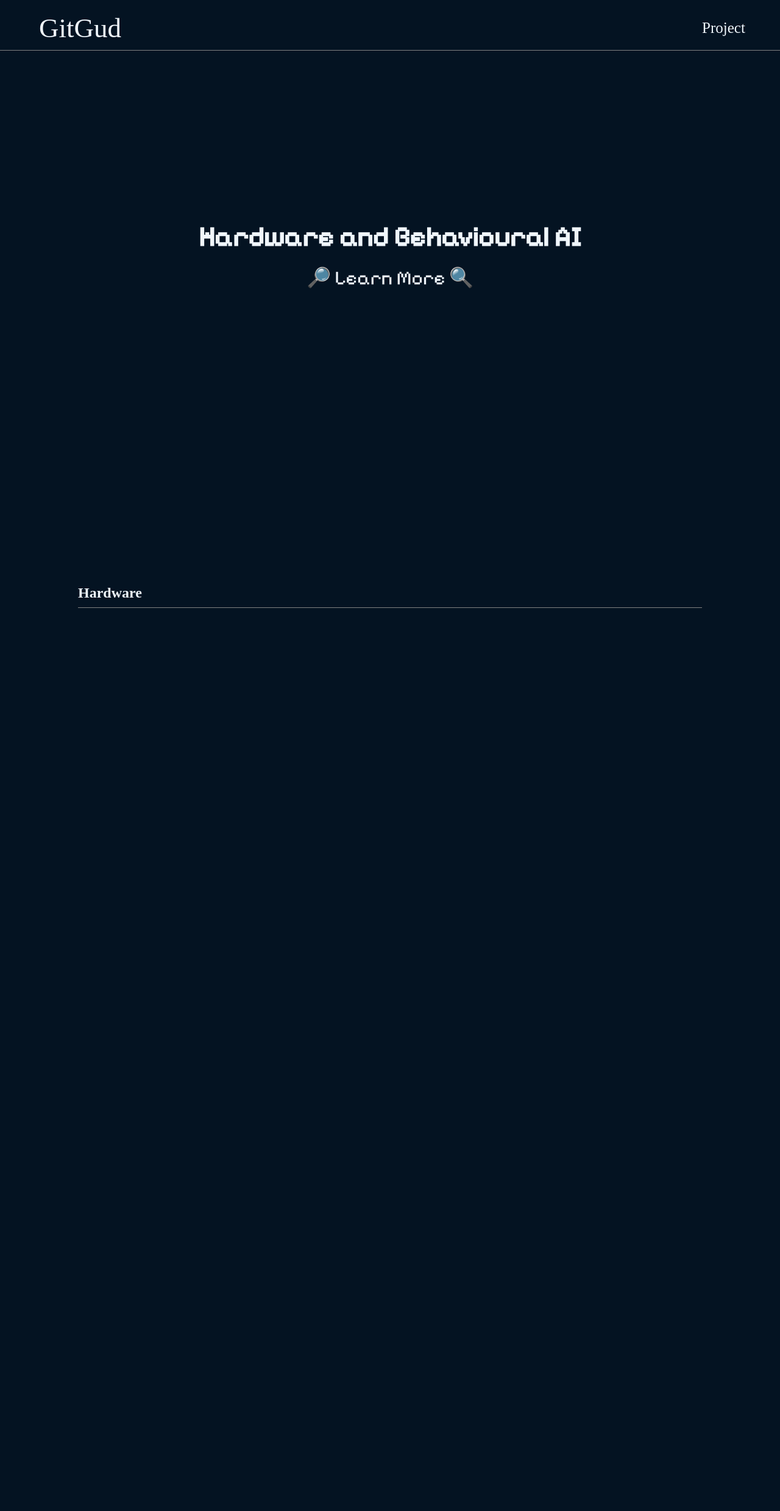
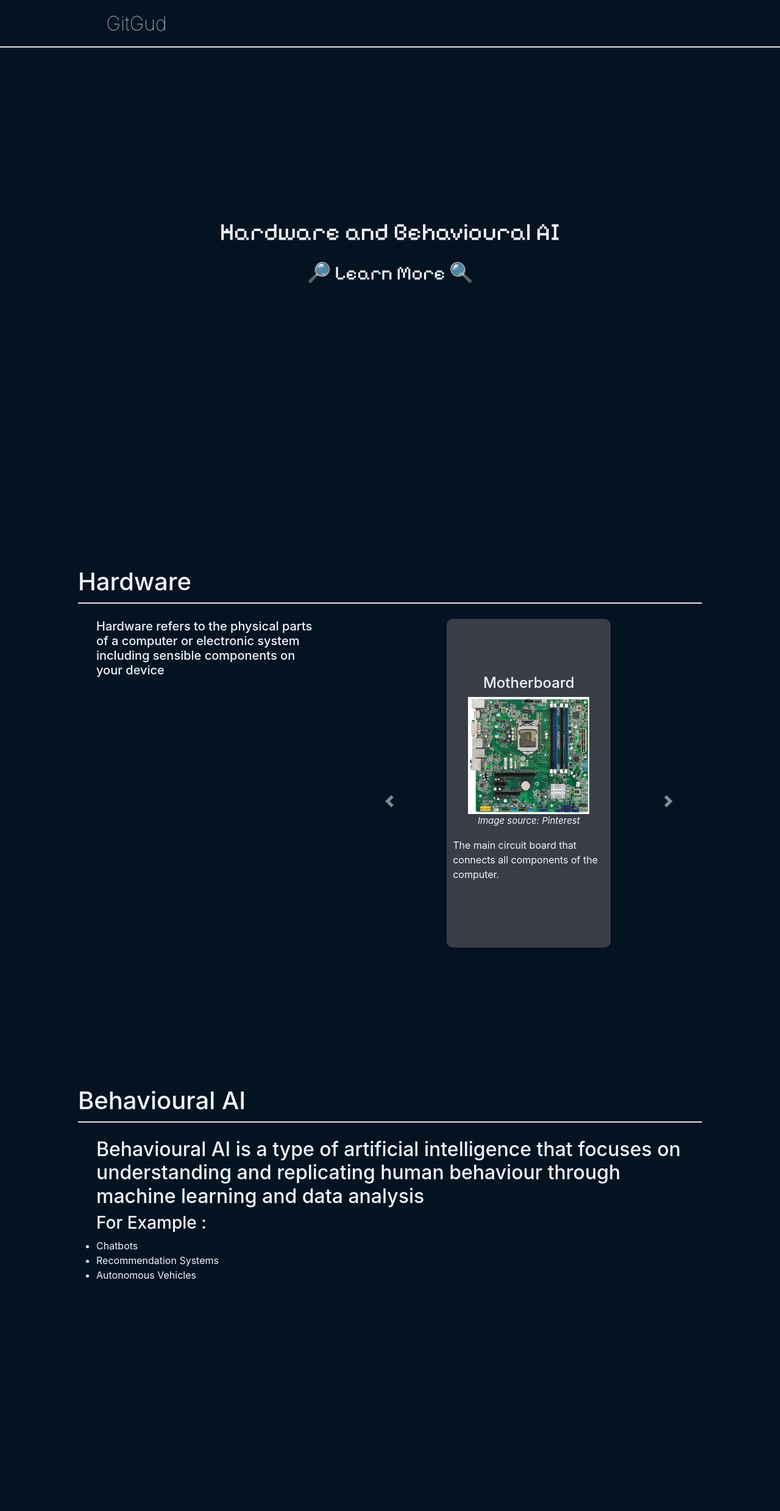
Before and after one commit to bay3m/GitGud-Learning-Web, a Flask app: page / in a window 1280 px wide. Shown: the whole page at 61% size. Before the commit the page ends 997 px from the top, so only its background shows below. Run offline with Flask 3, Linux system fonts and the light colour scheme; some libraries are stand-ins or nearby versions; some web fonts are replaced.

Commit message:
add images, use carousel to display hardware explaination, create route.py for future if want to add more material without needing to manually in html

```diff
--- a/app.py
+++ b/app.py
@@ -1,7 +1,6 @@
-from flask import Flask, render_template, url_for
+from application import create_app
 
-app = Flask(__name__, template_folder="application/templates", static_folder="application/static")
+app = create_app()
 
-@app.route("/")
-def index():
-    return render_template("index.html")
+if __name__ == "__main__":
+    app.run(debug=True)
--- /dev/null
+++ b/application/routes.py
@@ -0,0 +1,38 @@
+from flask import render_template, Blueprint
+
+main = Blueprint("main", __name__)
+
+@main.route("/")
+def index():
+    hardware = [
+        {
+            "name": "Motherboard",
+            "image": "/static/images/Motherboard_img.jpeg",
+            "image_src" : "https://pin.it/5OkX2fCuW",
+            "image_alt" : "Motherboard Image",
+            "description": "The main circuit board that connects all components of the computer."
+        },
+        {
+            "name": "CPU",
+            "image": "/static/images/CPU_img.jpeg",
+            "image_src" : "https://pin.it/5OkX2fCuW",
+            "image_alt" : "CPU Image",
+            "description": "The brain of the computer that performs calculations and executes instructions."
+        },
+        {
+            "name": "RAM",
+            "image": "/static/images/RAM_img.jpeg",
+            "image_src" : "https://pin.it/5OkX2fCuW",
+            "image_alt" : "RAM Image",
+            "description": "Short-term memory where active programs and data are stored for quick access."
+        },
+        {
+            "name": "SSD",
+            "image": "/static/images/SSD_img.jpeg",
+            "image_src" : "https://pin.it/5OkX2fCuW",
+            "image_alt" : "SSD Image",
+            "description": "Fast storage device that holds your operating system, applications, and files."
+        }
+    ]
+
+    return render_template("index.html", hardware=hardware)
--- a/application/static/style.css
+++ b/application/static/style.css
@@ -8,17 +8,13 @@
 *,
 *::before,
 *::after {
-  box-sizing: border-box;
+    box-sizing: border-box;
 }
 
 * {
     margin: 0;
     padding: 0;
     scroll-behavior: smooth;
-}
-
-body {
-    /* overflow-y: hidden; */
 }
 
 a {
@@ -28,6 +24,40 @@ a {
 
 ::-webkit-scrollbar {
     display: none;
+}
+
+.img_source {
+    font-size: 15px;
+    color: var(--color4);
+    font-style: italic;
+}
+
+.img_source_link {
+    color: var(--color4);
+    text-decoration: none;
+}
+
+#carouselExampleIndicators{
+    width: 55%;
+    height: 100%;
+}
+
+.carousel-inner, .carousel-item{
+    height: 100%;
+    width: 100%;
+}
+
+div.carousel_item{
+    width: 50%;
+    height: 90%;
+    background-color: var(--color2);
+    margin: auto;
+    display: flex;
+    flex-direction: column;
+    justify-content: center;
+    align-items: center;
+    border-radius: 10px;
+    padding: 10px;
 }
 
 .img_source {
@@ -53,25 +83,12 @@ a {
 header.header {
     height: fit-content;
     width: 100%;
-    /* display: flex; */
     align-items: center;
     font-size: 30px;
     color: var(--color4);
     margin: 20px 0px 10px;
     color: #f0f6fc;
 }
-
-/* .logo{
-    margin: 0px 20px 0px 20px;
-    display: flex;
-    align-items: center;
-    justify-content: center;
-    height: 60px;
-    width: 60px;
-    border-radius: 50%;
-    background-color: var(--color3);
-    padding-right: ;
-} */
 
 nav.nav_bar {
     height: fit-content;
@@ -101,8 +118,8 @@ nav.nav_bar > h2 > a {
 }
 
 .tooltip {
-  position: relative;
-  display: inline-block;
+    position: relative;
+    display: inline-block;
 }
 
 .tooltip .tooltiptext {
@@ -195,12 +212,8 @@ section.section_2 {
     background-color: #041322;
     color: var(--color4);
     display: flex;
-    /* justify-content: center; */
-    /* align-items: center;
-    text-align: center; */
     display: inline-block;
-    /* padding-top: 30px; */
-    padding-top: 6%;
+    padding-top: 4%;
     padding-left: 10%;
     padding-right: 10%;
 }
@@ -208,18 +221,45 @@ section.section_2 {
 section.section_2 > div.container {
     display: flex;
     column-gap: 20px;
-    margin-top: 100px;
-    /* justify-content: center; */
+    margin-top: 25px;
+    padding-left: 30px;
+    height: 80%;
+}
+div.hardware_content {
+    height: 100%;
+    display: flex;
+    align-items: flex-start;
+    justify-content: space-between;
 }
 
-/* div.section_2_left_div {
-    background-color: red;
+div.hardware_text {
     width: 40%;
-    height: 50vh;
+    padding-right: 20px;
+    display: flex;
+    flex-direction: column;
+    justify-content: center;
+    align-items: flex-start;
+    font-size: 20px;
+    font-weight: lighter;
 }
 
-div.section_2_right_div {
-    background-color: blue;
-    width: 40%;
-    height: 50vh;
-} */
+/* Section 3 ----------------------------------------------------------------------------------------------- */
+
+section.section_3 {
+    width: 100vw;
+    height: 100vh;
+    background-color: #041322;
+    color: var(--color4);
+    display: flex;
+    display: inline-block;
+    padding-top: 8%;
+    padding-left: 10%;
+    padding-right: 10%;
+}
+
+section.section_3 > div.container {
+    display: flex;
+    column-gap: 20px;
+    margin-top: 25px;
+    padding-left: 30px;
+}
--- a/application/templates/base.html
+++ b/application/templates/base.html
@@ -8,9 +8,26 @@
     <link rel="preconnect" href="https://fonts.googleapis.com">
     <link rel="preconnect" href="https://fonts.gstatic.com" crossorigin>
     <link href="https://fonts.googleapis.com/css2?family=BBH+Sans+Bartle&family=Bebas+Neue&family=Bitcount+Prop+Single+Ink:wght@100..900&family=Gupter:wght@400;500;700&family=Instrument+Serif&family=Jacquard+12+Charted&family=Jersey+10&family=Pacifico&family=Pixelify+Sans&family=Poppins:ital,wght@0,100;0,200;0,300;0,400;0,500;0,600;0,700;0,800;0,900;1,100;1,200;1,300;1,400;1,500;1,600;1,700;1,800;1,900&display=swap" rel="stylesheet">
+    <link rel="stylesheet" href="https://cdn.jsdelivr.net/npm/bootstrap@4.0.0/dist/css/bootstrap.min.css" integrity="sha384-Gn5384xqQ1aoWXA+058RXPxPg6fy4IWvTNh0E263XmFcJlSAwiGgFAW/dAiS6JXm" crossorigin="anonymous">
     <title>AI and Behaviourist AI</title>
 </head>
 <body>
     {% block body %}{% endblock %}
+
+    <script src="https://code.jquery.com/jquery-3.2.1.slim.min.js" integrity="sha384-KJ3o2DKtIkvYIK3UENzmM7KCkRr/rE9/Qpg6aAZGJwFDMVNA/GpGFF93hXpG5KkN" crossorigin="anonymous"></script>
+    <script src="https://cdn.jsdelivr.net/npm/popper.js@1.12.9/dist/umd/popper.min.js" integrity="sha384-ApNbgh9B+Y1QKtv3Rn7W3mgPxhU9K/ScQsAP7hUibX39j7fakFPskvXusvfa0b4Q" crossorigin="anonymous"></script>
+    <script src="https://cdn.jsdelivr.net/npm/bootstrap@4.0.0/dist/js/bootstrap.min.js" integrity="sha384-JZR6Spejh4U02d8jOt6vLEHfe/JQGiRRSQQxSfFWpi1MquVdAyjUar5+76PVCmYl" crossorigin="anonymous"></script>
+    <script>
+        const myCarouselEl = document.querySelector('#carouselExampleIndicators');
+        const myCarousel = new bootstrap.Carousel(myCarouselEl, {
+            interval: false,
+            ride: false,
+            pause: true,
+            wrap: true
+        });
+
+        myCarousel.cycle = function() {};
+        // myCarousel.pause();
+    </script>
 </body>
 </html>
--- a/application/templates/index.html
+++ b/application/templates/index.html
@@ -3,17 +3,14 @@
 {% block body %}
     <section id="#section1" class="section_1">
         <header class="header">
-            <!-- <div class="logo">GG</div> -->
-            <!-- <h2>GitGud</h2> -->
-
             <nav class="nav_bar">
                 <h2>
                     <a href="#section1">GitGud</a>
                 </h2>
-                <ul class="tooltip">
+                <!-- <ul class="tooltip">
                     <li><a href="#">Project</a></li>
                     <span class="tooltiptext">Click Here to See our Project</span>
-                </ul>
+                </ul> -->
             </nav>
         </header>
 
@@ -24,37 +21,65 @@
                 <h1>Hardware and Behavioural AI</h1>
                 <a href="#section2" class="down-arrow">🔎 Learn More 🔍</a>
             </div>
-
-            <!-- <div class="section_1_right_div">
-                <img class="section_1_right" src="{{ url_for('static', filename='images/teaching.jpeg') }}" alt="old man teaching">
-                <p class="img_source">Source: <a class="img_source_link" href="https://stanforddaily.com/2021/09/20/more-handouts-online-office-hours-professors-innovate-after-distance-learning/">Image from Pinterest</a></p>
-            </div> -->
         </div>
     </section>
+
     <section id="section2" class="section_2">
         <h1>Hardware</h1>
         <div class="border" style="width: 100%; margin-top: 10px;"></div>
         <div class="container">
-            <h1></h1>
+            <div class="hardware_content">
+                <div class="hardware_text">
+                    <h3 style="font-size: 20px;">Hardware refers to the physical parts of a computer or electronic system including sensible components on your device</h3>
+                </div>
+                <div id="carouselExampleIndicators" class="carousel slide">
 
-            <!-- <div class="section_2_left_div">
-                <h1>Hardware</h1>
-                <br>
-                <div class="hardware_content">
-                    <h2>Hardware refers to the physical parts of a computer or electronic system including sensible components on your device</h2>
-                    <h3>For Example :</h3>
-                    <ul>
-                        <li>Processors</li>
-                        <li>Storage Devices</li>
-                        <li>Input/Output Equipments</li>
-                    </ul>
+                    <div class="carousel-inner">
+
+                        {% for item in hardware %}
+                        <div class="carousel-item {% if loop.first %}active{% endif %}">
+
+                            <div class="carousel_item">
+                                <h4>{{ item.name }}</h4>
+
+                                <img src="{{ item.image }}" alt="{{ item.image_alt }}" style="width: 80%; height: auto;">
+
+                                <p class="img_source">
+                                    Image source: <a href="{{ item.image_src }}" class="img_source_link">Pinterest</a>
+                                </p>
+
+                                <p>{{ item.description }}</p>
+                            </div>
+                        </div>
+                        {% endfor %}
+                    </div>
+                    <a class="carousel-control-prev" href="#carouselExampleIndicators" role="button" data-slide="prev">
+                        <span class="carousel-control-prev-icon" aria-hidden="true"></span>
+                        <span class="sr-only">Previous</span>
+                    </a>
+                    <a class="carousel-control-next" href="#carouselExampleIndicators" role="button" data-slide="next">
+                        <span class="carousel-control-next-icon" aria-hidden="true"></span>
+                        <span class="sr-only">Next</span>
+                    </a>
                 </div>
             </div>
+        </div>
+    </section>
 
-            <div class="section_2_right_div">
-                <h1>Behavioural AI</h1>
+    <section id="section3" class="section_3">
+        <h1>Behavioural AI</h1>
+        <div class="border" style="width: 100%; margin-top: 10px;"></div>
+
+        <div class="container">
+            <div class="behavioural_content">
+                <h2>Behavioural AI is a type of artificial intelligence that focuses on understanding and replicating human behaviour through machine learning and data analysis</h2>
+                <h3>For Example :</h3>
+                <ul>
+                    <li>Chatbots</li>
+                    <li>Recommendation Systems</li>
+                    <li>Autonomous Vehicles</li>
+                </ul>
             </div>
-        </div> -->
-
+        </div>
     </section>
 {% endblock %}
```
Also changed, not shown: application/__init__.py (added, +9 -0 lines), application/static/images/CPU_img.jpeg (added), application/static/images/Motherboard_img.jpeg (added), application/static/images/RAM_img.jpeg (added), application/static/images/SSD_img.jpeg (added), application/static/images/teaching.jpeg (deleted).
